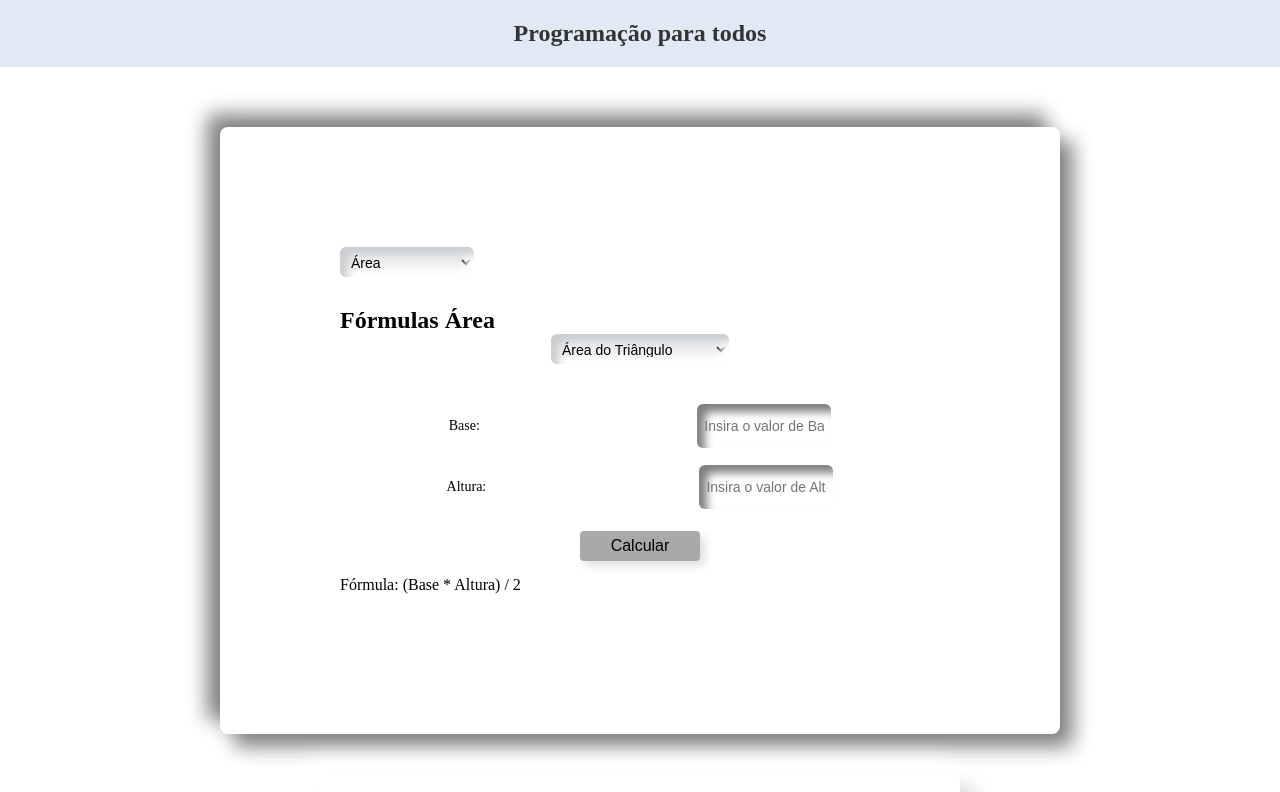
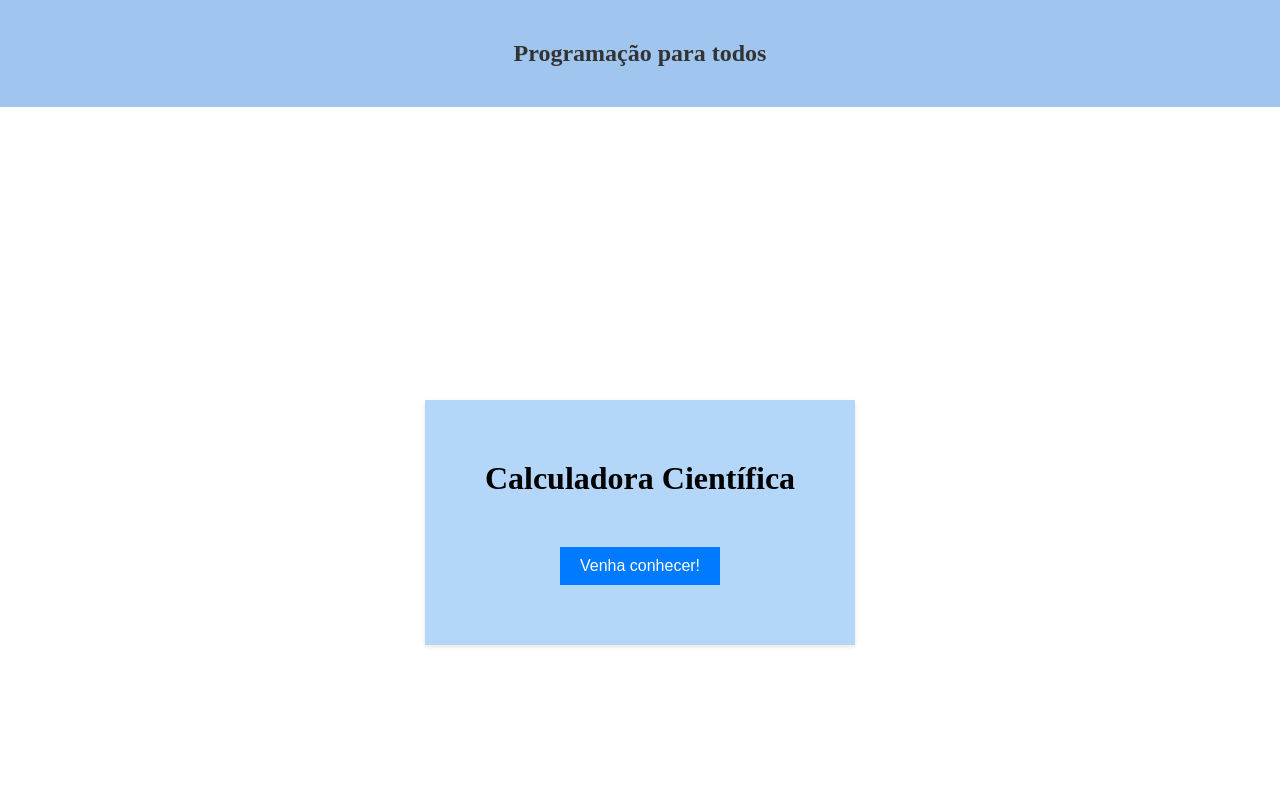
Before and after one commit to eduardorosafp/calculadoracientifica, a React (Vite) app: page / in a window 1280 px wide. Shown: the top 792 px of the page. Built offline with nearby package versions, Linux system fonts and the light colour scheme.

Commit message:
finalizando calculadora

```diff
--- a/package.json
+++ b/package.json
@@ -10,6 +10,7 @@
     "preview": "vite preview"
   },
   "dependencies": {
+    "prop-types": "^15.8.1",
     "react": "^18.2.0",
     "react-dom": "^18.2.0",
     "react-router-dom": "^6.20.0",
--- a/src/App.jsx
+++ b/src/App.jsx
@@ -1,5 +1,6 @@
-import { useState } from "react";
+import  { useState } from "react";
 import styled from "styled-components";
+import PropTypes from "prop-types";
 
 const categories = ["Área", "Volume", "Trigonométricas", "Bhaskara"];
 
@@ -92,6 +93,18 @@ const FormulaContainer = styled.div`
   margin-top: 60px;
 `;
 
+const Button = styled.button`
+  background-color: #007bff;
+  color: #fff;
+  padding: 10px 20px;
+  font-size: 16px;
+  cursor: pointer;
+  border: none;
+  margin-top: 20px;
+  margin-top: 50px;
+`;
+
+
 const FormulaSection = styled.div`
   margin-bottom: 20px;
 `;
@@ -149,7 +162,7 @@ const FormulaDropdown = styled.select`
   margin-bottom: 30px;
 `;
 
-const FormulaCalculator = () => {
+const FormulaCalculator = ({ onBackButtonClick }) => {
   const [category, setCategory] = useState("Área");
   const [formula, setFormula] = useState(Object.keys(formulas["Área"])[0]);
   const [inputValues, setInputValues] = useState({});
@@ -267,8 +280,13 @@ const FormulaCalculator = () => {
 
         {renderFormula()}
       </FormulaSection>
+      <Button onClick={onBackButtonClick}>Voltar para a Calculadora</Button>
     </FormulaContainer>
   );
 };
 
+FormulaCalculator.propTypes = {
+  onBackButtonClick: PropTypes.func.isRequired,
+};
+
 export default FormulaCalculator;
--- a/src/components/Header.jsx
+++ b/src/components/Header.jsx
@@ -1,10 +1,10 @@
-// Header.js
+
 import styled from "styled-components";
 
-// Estilos usando Styled Components
+
 const HeaderWrapper = styled.div`
-  background-color: #e0eaf5;
-  padding: 20px;
+  background-color: #a0c6f0;
+  padding: 40px;
   text-align: center;
 `;
 
--- a/src/routes.jsx
+++ b/src/routes.jsx
@@ -1,11 +1,13 @@
 
 import { BrowserRouter, Routes, Route } from "react-router-dom";
 import Calculadoras from "../src/screens/Calculadoras"
+import Inicial from "../src/screens/Inicial";
 export default function RoutesApp() {
   return (
     <BrowserRouter>
       <Routes>
-        <Route path="/" element={<Calculadoras />} />
+        <Route path="/" element={<Inicial/>} />
+        <Route path="/calculadora" element={<Calculadoras />} />
       </Routes>
     </BrowserRouter>
   );
--- a/src/screens/Calculadoras.jsx
+++ b/src/screens/Calculadoras.jsx
@@ -1,13 +1,50 @@
+import { useState } from "react";
 import Header from "../components/Header";
+import Calculator from "../Calculator";
 import App from "../App";
-import Calculator from "../Calculator";
+import styled from "styled-components";
 
-export default function Home() {
+const Home = () => {
+  const [showApp, setShowApp] = useState(false);
+
+  const handleButtonClick = () => {
+    setShowApp(!showApp); // Inverte o valor do estado
+  };
+
+  // Defina o styled.button fora do componente
+  const Button = styled.button`
+    background-color: #007bff;
+    color: #fff;
+    padding: 10px 20px;
+    font-size: 16px;
+    cursor: pointer;
+    border: none;
+    margin-top: 20px;
+  `;
+
+  const CenteredContainer = styled.div`
+    display: flex;
+    flex-direction: column;
+    justify-content: center;
+    align-items: center;
+    height: 100vh;
+  `;
+
   return (
     <>
-      <Header />
-      <App />
-      <Calculator />
-    </>
+    <Header />
+    <CenteredContainer>
+      {showApp ? (
+        <App onBackButtonClick={handleButtonClick} />
+        ) : (
+          <div>
+          <Calculator />
+          <Button onClick={handleButtonClick}>Mostrar App</Button>
+        </div>
+      )}
+    </CenteredContainer>
+      </>
   );
-}
+};
+
+export default Home;
--- /dev/null
+++ b/src/screens/Inicial.jsx
@@ -0,0 +1,56 @@
+// CalculatorPage.js
+import styled from "styled-components";
+import Header from "../components/Header";
+
+const PageWrapper = styled.div`
+  height: 100vh;
+  display: flex;
+  flex-direction: column;
+  justify-content: center;
+  align-items: center;
+  background-color: white;
+`;
+
+// const HeaderImage = styled.img`
+//   max-width: 100%;
+//   margin-bottom: 0px; /* Adiciona um pouco de espaço abaixo da imagem */
+// `;
+
+const CalculatorBox = styled.div`
+  margin-top: 30px; /* Reduz a margem superior para mover o box para cima */
+  padding: 60px;
+  background-color: #b4d6f9;
+  text-align: center;
+  box-shadow: 0 2px 4px rgba(0, 0, 0, 0.1); /* Reduz a intensidade da sombra */
+`;
+
+const Button = styled.button`
+  background-color: #007bff;
+  color: #fff;
+  padding: 10px 20px;
+  font-size: 16px;
+  cursor: pointer;
+  border: none;
+  margin-top: 20px;
+  margin-top: 50px;
+`;
+
+const CalculatorPage = () => {
+  const handleButtonClick = () => {
+    window.location.href = "http://localhost:5173/calculadora";
+  };
+
+  return (
+    <>
+    <Header/>
+    <PageWrapper>
+      <CalculatorBox>
+        <h1>Calculadora Científica</h1>
+        <Button onClick={handleButtonClick}>Venha conhecer!</Button>
+      </CalculatorBox>
+    </PageWrapper>
+    </>
+  );
+};
+
+export default CalculatorPage;
```
Also changed, not shown: public/Imagem.png (added), 1 other file (tests, documents, lock files or other folders).
